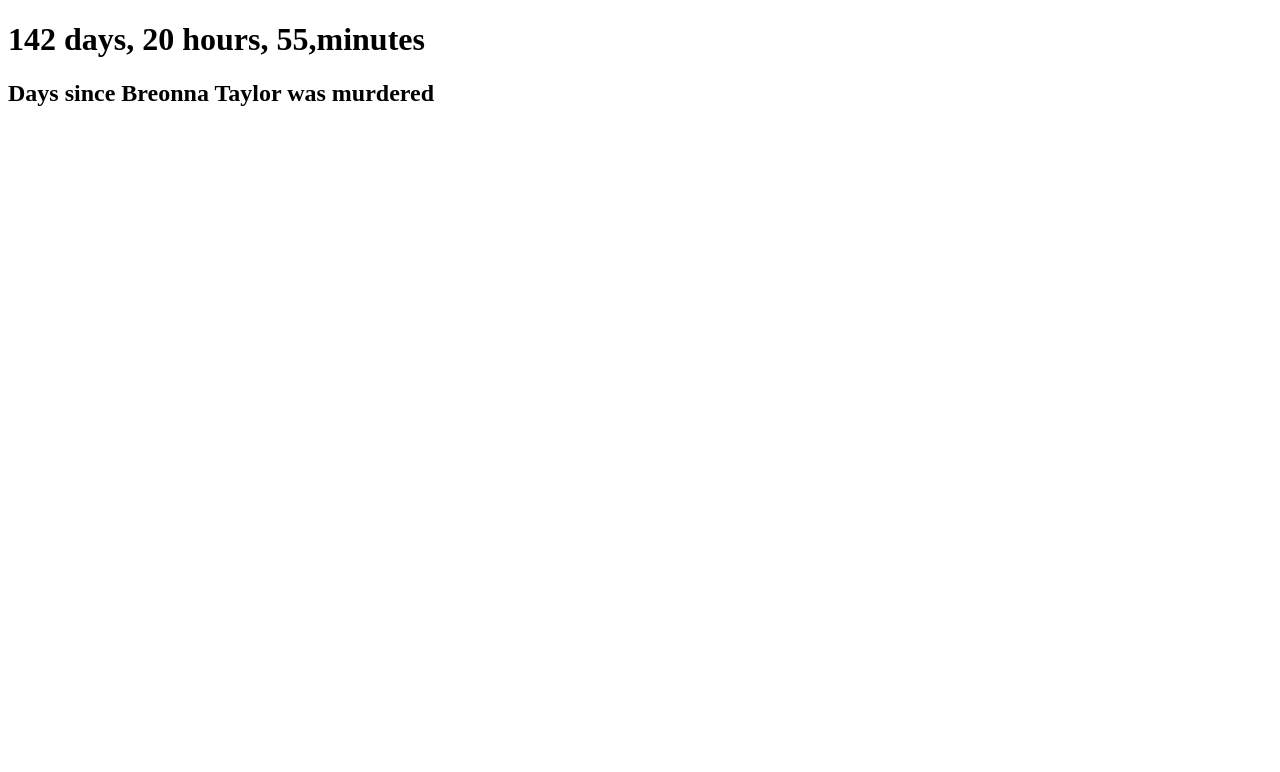
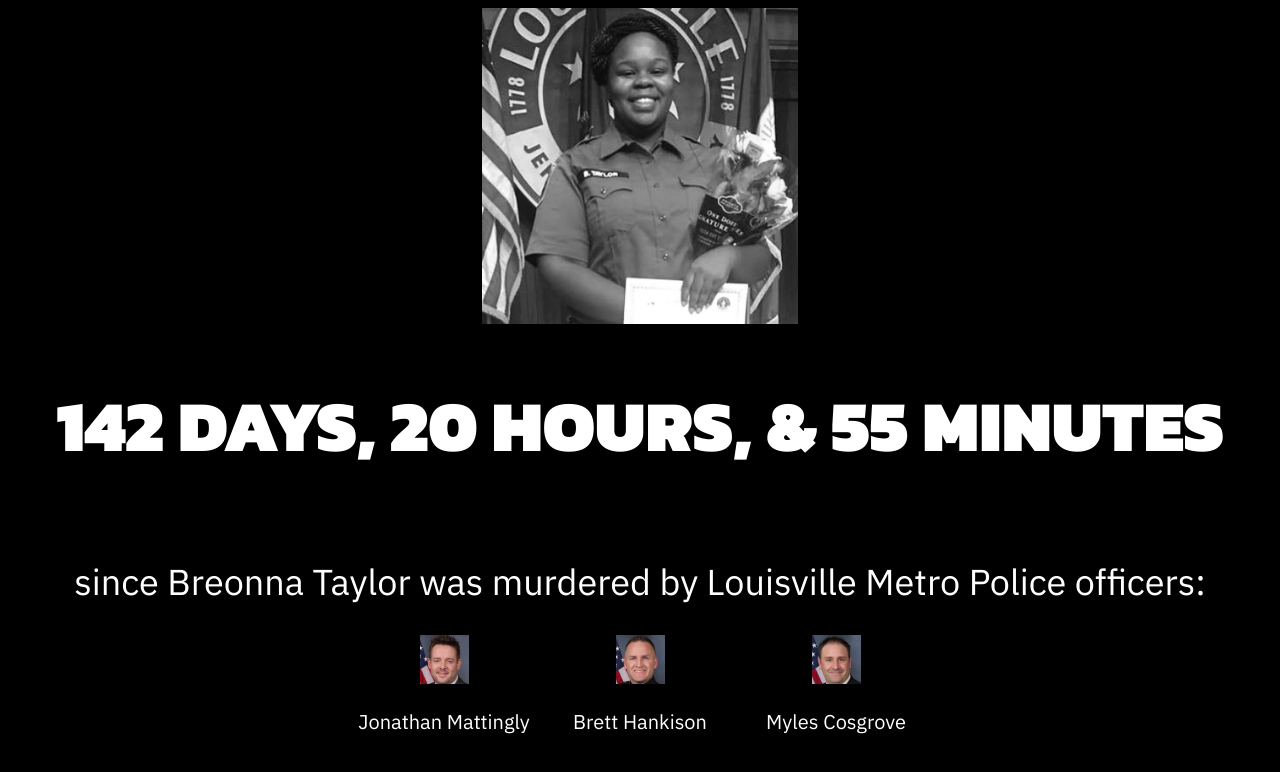
Before and after one commit to damejia100/breonna-taylor-counter, a website: page index.html in a window 1280 px wide. Drawn offline with Linux system fonts and the light colour scheme.

Commit message:
officer pictures up

```diff
--- a/index.html
+++ b/index.html
@@ -3,11 +3,33 @@
 <head>
   <meta charset="UTF-8">
   <meta name="viewport" content="width=device-width, initial-scale=1.0">
-  <title>Document</title>
+  <title>Days Since Breonna Taylor was Murdered</title>
+  <link rel="stylesheet" href="style.css">
+  <link href="https://fonts.googleapis.com/css2?family=IBM+Plex+Sans:wght@400;600&family=Kanit:wght@900&display=swap" rel="stylesheet">
 </head>
 <body>
-  <h1 id="timer"></h1>
-  <h2>Days since Breonna Taylor was murdered</h2>
+  <div id="hero">
+    <img src="assets/breonna-taylor.png">
+    <h1 id="timer"></h1>
+    <h2 class="timer-description">since Breonna Taylor was murdered by Louisville Metro Police officers:</h2>
+    <div class="cop-killers">
+      <div class="killer">
+        <img src="assets/jonathan-mattingly.png">
+        <p class="cop-name">Jonathan Mattingly</p>
+      </div>
+
+      <div class="killer">
+        <img src="assets/brett-hankison.png">
+        <p class="cop-name">Brett Hankison</p>
+      </div>
+
+      <div class="killer">
+        <img src="assets/myles-cosgrove.png">
+        <p class="cop-name">Myles Cosgrove  </p>
+      </div>
+
+    </div>
+  </div>
 </body>
 
 <script>
@@ -21,8 +43,8 @@
   let hours = Math.floor((timeBetween % (1000 * 60 * 60 * 24)) / (1000 * 60 * 60));
   let minutes = Math.floor((timeBetween % (1000 * 60 * 60)) / (1000 * 60));
 
-  document.getElementById("timer").innerHTML = days + " days, " + hours + " hours, "
-  + minutes + ",minutes " ;
+  document.getElementById("timer").innerHTML = days + " DAYS, " + hours + " HOURS, & "
+  + minutes + " MINUTES " ;
 
 
 
--- /dev/null
+++ b/style.css
@@ -0,0 +1,55 @@
+/* font-family: 'IBM Plex Sans', sans-serif;
+font-family: 'Kanit', sans-serif; */
+
+body {
+  background-color: black;
+  color: white;
+}
+
+#hero {
+  display: flex;
+  flex-direction: column;
+  align-items: center;
+}
+
+#hero img {
+  width: 25%;
+}
+
+#hero .timer-description {
+  font-family: IBM Plex Sans;
+  font-style: normal;
+  font-weight: normal;
+  font-size: 36px;
+  line-height: 47px;
+  /* identical to box height */
+
+  text-align: center;
+}
+
+#hero  h1 {
+  font-family: 'Kanit', sans-serif;
+  font-size: 72px;
+  line-height: 108px;
+}
+
+#hero .cop-killers {
+  display: flex;
+  flex-direction: row;
+  flex-wrap: wrap;
+  justify-content: center;
+  align-items: center;
+}
+
+#hero p {
+  font-family: IBM Plex Sans;
+  font-size: 20px;
+  line-height: 36px;
+}
+
+#hero .killer {
+  display: flex;
+  flex-direction: column;
+  justify-content: center;
+  align-items: center;
+}
```
Also changed, not shown: assets/breonna-taylor.png (added), assets/brett-hankison.png (added), assets/jonathan-mattingly.png (added), assets/myles-cosgrove.png (added).
